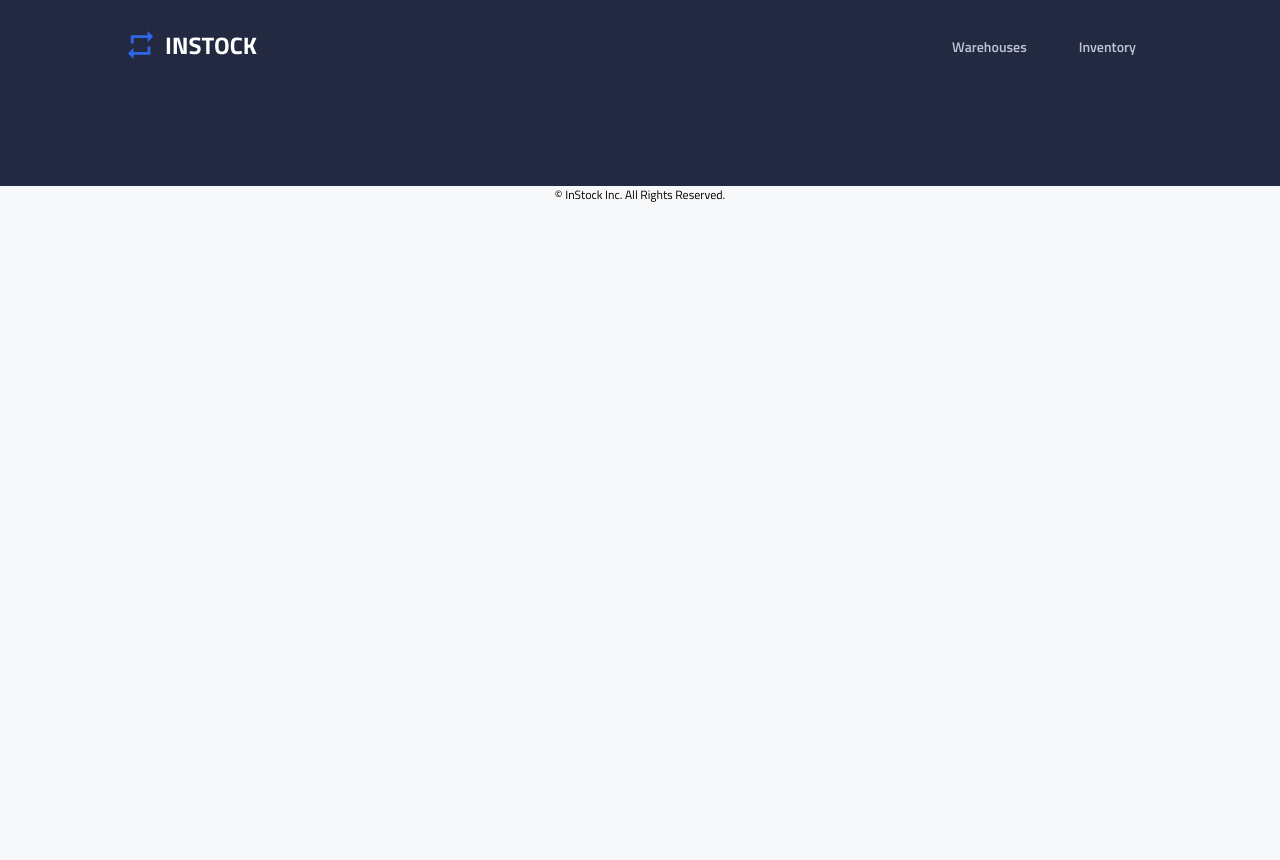
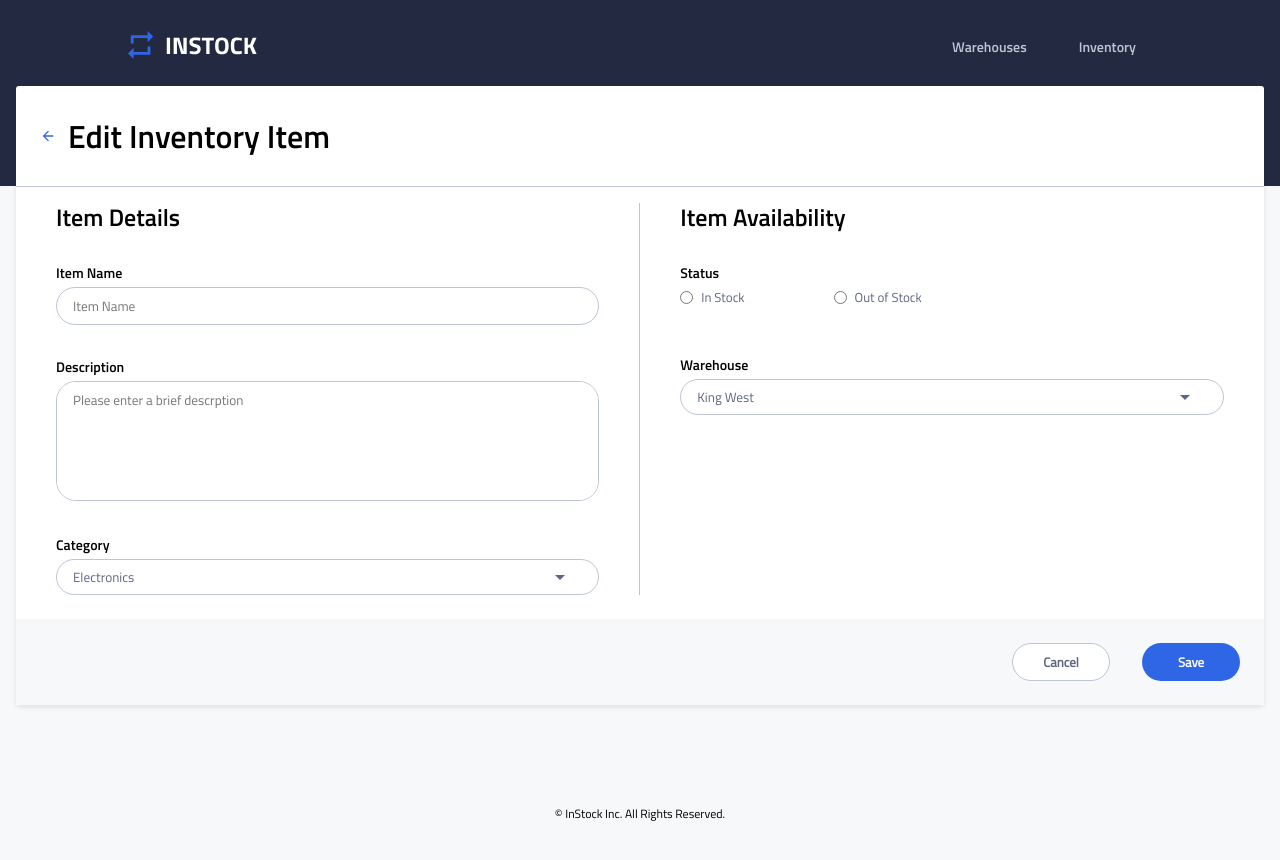
Before and after one commit to mikebernardo1/instock, a React (Create React App) app in the folder client/: page /editTest in a window 1280 px wide. Shown: the top 860 px of the page. Before the commit the page ends 800 px from the top, so only its background shows below. Built offline with nearby package versions, Linux system fonts and the light colour scheme.

Commit message:
Styling complete. Functionality pending.

```diff
--- a/client/public/index.html
+++ b/client/public/index.html
@@ -24,7 +24,7 @@
       work correctly both with client-side routing and a non-root public URL.
       Learn how to configure a non-root public URL by running `npm run build`.
     -->
-    <title>React App</title>
+    <title>InStock</title>
   </head>
   <body>
     <noscript>You need to enable JavaScript to run this app.</noscript>
--- a/client/src/App.js
+++ b/client/src/App.js
@@ -6,6 +6,8 @@ import InventoryItemDetails from './components/InventoryItemDetails/InventoryIte
 import WarehouseDetails from './components/WarehouseDetails/WarehouseDetails';
 import Footer from './components/Footer/Footer';
 import './styles/main.scss';
+
+import InventoryEditItem from './components/InventoryEditItem/InventoryEditItem';
 
 function App() {
   return (
@@ -18,6 +20,9 @@ function App() {
             <Route path="/inventory/:id" component={InventoryItemDetails}></Route>
             <Route path="/warehouse/:id/inventory" component={Inventory}></Route>
             <Route path="/warehouse/:id" component={WarehouseDetails}></Route>
+
+            {/* Test path for edit inventory page */}
+            <Route path="/editTest" component={InventoryEditItem}></Route>
         </Switch>
         <Footer/>
       </BrowserRouter>
--- a/client/src/components/InventoryEditItem/InventoryEditItem.jsx
+++ b/client/src/components/InventoryEditItem/InventoryEditItem.jsx
@@ -24,25 +24,43 @@ export default class InventoryEditItem extends React.Component{
   return (
     <div className="inventoryEditItem">
       <div className="inventoryEditItem__div1">
-        <img src={arrowBack} alt="arrow back" className="inventoryEditItem__div1-arrow"></img>
-        <h1 className="inventoryEditItem__div1-title">Add New Inventory Item</h1>
+        <img src={arrowBack}
+          alt="arrow back"
+          className="inventoryEditItem__div1-arrow">
+        </img>
+        <h1 className="inventoryEditItem__div1-title">Edit Inventory Item</h1>
       </div>
-      <form className="inventoryEditItem__form" onSubmit={this.submitHandler} name="id" id="form">
+      <form
+        className="inventoryEditItem__form"
+        onSubmit={this.submitHandler}
+        name="id"
+        id="form"
+      >
         <div className="inventoryEditItem__mainContent">
           <div className="inventoryEditItem__div2">
             <h2 className="inventoryEditItem__div2-header">Item Details</h2>
             <div className="inventoryEditItem__div2-block">
               <h3 className="inventoryEditItem__div2-block-categoryTitle">Item Name</h3>
-              <input type="text" placeholder="Item Name" className="inventoryEditItem__div2-block-textField1" name="itemName"></input>
+              <input
+                type="text"
+                placeholder="Item Name"
+                className="inventoryEditItem__div2-block-textField1"
+                name="itemName">
+              </input>
             </div>
             <div className="inventoryEditItem__div2-block">
               <h3 className="inventoryEditItem__div2-block-categoryTitle">Description</h3>
-              <textarea placeholder="Please enter a brief descrption" className="inventoryEditItem__div2-block-textField2" name="description"></textarea>
+              <textarea
+                placeholder="Please enter a brief descrption"
+                className="inventoryEditItem__div2-block-textField2"
+                name="description"></textarea>
             </div>
             <div className="inventoryEditItem__div2-block">
               <h3 className="inventoryEditItem__div2-block-categoryTitle">Category</h3>
-              <select className="inventoryEditItem__div2-block-select" name="category">
-                <option className="inventoryEditItem__div2-block-option">Electronics</option>
+              <select
+                className="inventoryEditItem__div2-block-select"
+                name="category">
+                  <option className="inventoryEditItem__div2-block-option">Electronics</option>
               </select>
             </div>
           </div>
@@ -53,23 +71,34 @@ export default class InventoryEditItem extends React.Component{
                 <h3 className="inventoryEditItem__div3-block-categoryTitle">Status</h3>
                 <div className="inventoryEditItem__div3-block-buttons--flex">
                   <div className="inventoryEditItem__div3-block-buttons-div1">
-                    <input type="radio" className="inventoryEditItem__div3-block-buttons-radio" name="status" value="In Stock"></input>
+                    <input
+                      type="radio"
+                      className="inventoryEditItem__div3-block-buttons-radio"
+                      name="status"
+                      value="In Stock">
+                    </input>
                     <label className="inventoryEditItem__div3-block-buttons-div1-label">In Stock</label>
                   </div>
                   <div className="inventoryEditItem__div3-block-buttons-div2">
-                    <input type="radio" className="inventoryEditItem__div3-block-buttons-radio" name="status" value="Out of Stock"></input>
+                    <input
+                      type="radio"
+                      className="inventoryEditItem__div3-block-buttons-radio"
+                      name="status"
+                      value="Out of Stock">
+                    </input>
                     <label className="inventoryEditItem__div3-block-buttons-div1-label">Out of Stock</label>
                   </div>
                 </div>
               </div>
               <div className="inventoryEditItem__div3-block">
-                <h3 className="inventoryEditItem__div3-block-categoryTitle">Quantity</h3>
-                <input type="number" min='0'className="inventoryEditItem__div2-block-textField1 inventoryEditItem__div3-block-textField1" name="quantity"></input>
-              </div>
-              <div className="inventoryEditItem__div3-block">
                 <h3 className="inventoryEditItem__div3-block-categoryTitle">Warehouse</h3>
                 <select className="inventoryEditItem__div2-block-select" name="warehouseName">
-                  <option disabled defaultValue className="inventoryEditItem__div2-block-option">Please select</option>
+                  <option
+                    disabled
+                    defaultValue
+                    className="inventoryEditItem__div2-block-option"
+                    >Please select
+                  </option>
                   <option className="inventoryEditItem__div2-block-option">King West</option>
                 </select>
               </div>
@@ -78,8 +107,15 @@ export default class InventoryEditItem extends React.Component{
         </div>
       </form>
       <div className="inventoryEditItem__div4">
-        <button className="inventoryEditItem__div4-button inventoryEditItem__div4-button--white" type="submit">Cancel</button>
-        <button className="inventoryEditItem__div4-button inventoryEditItem__div4-button--blue" type="submit" form="form">+ Add Item</button>
+        <button
+          className="inventoryEditItem__div4-button inventoryEditItem__div4-button--white"
+          type="submit">Cancel
+        </button>
+        <button
+          className="inventoryEditItem__div4-button inventoryEditItem__div4-button--blue"
+          type="submit"
+          form="form">Save
+        </button>
       </div>
     </div>
   )}
--- a/client/src/components/InventoryEditItem/InventoryEditItem.scss
+++ b/client/src/components/InventoryEditItem/InventoryEditItem.scss
@@ -19,6 +19,8 @@
 			max-width: 16px;
 			max-height: 16px;
 			cursor: pointer;
+			position: relative;
+			top: 10px;
 		}
 	}
 
@@ -47,13 +49,17 @@
 				font-family: $titillum-reg;
 				color: $table-column-header;
 				padding: 8px 16px 92px 16px;
+				resize: none;
+				&::-webkit-scrollbar {
+					display: none;
+				}
 			}
 			&-select {
 				border-radius: 20px;
 				border: 1px solid #bdc5d5;
 				font-family: $titillum-reg;
 				color: $table-column-header;
-				padding: 8px 16px;
+				padding: 0 16px;
 				width: 100%;
 			}
 		}
@@ -77,6 +83,11 @@
 					display: flex;
 					align-items: center;
 					margin-right: 89px;
+					&-label {
+						font-family: $titillum-reg;
+						font-size: 1.3rem;
+						color: $placeholder-text;
+					}
 				}
 				&-div2 {
 					display: flex;
@@ -84,6 +95,9 @@
 				}
 				&-radio {
 					margin-right: 8px;
+					&:checked ~ label {
+						color: $primary-text-color;
+					}
 				}
 			}
 		}
@@ -129,13 +143,39 @@
 			display: flex;
 			justify-content: space-between;
 		}
+		&__div1 {
+			&-title {
+				font-size: 3.2rem;
+			}
+		}
 		&__div2 {
 			width: 100%;
 			border-bottom: 0;
 			border-right: 1px solid #bdc5d5;
+			&-header {
+				font-size: 2.4rem;
+			}
+			&-block {
+				padding-top: 32px;
+				padding-bottom: 0;
+				&-categoryTitle {
+					font-size: 1.4rem;
+					padding-bottom: 4px;
+				}
+			}
 		}
 		&__div3 {
 			width: 100%;
+			&-header {
+				font-size: 2.4rem;
+			}
+			&-block {
+				padding-top: 32px;
+				&-categoryTitle {
+					font-size: 1.4rem;
+					padding-bottom: 4px;
+				}
+			}
 		}
 		&__div4 {
 			display: flex;
@@ -151,12 +191,16 @@
 
 @include desktop {
 	.inventoryEditItem {
+		&__mainContent {
+			padding: 0 40px;
+		}
+		&__div2 {
+			padding-right: 40px;
+			padding-left: 0;
+		}
 		&__div3 {
-			&-block {
-				&-textField1 {
-					width: 122px;
-				}
-			}
+			padding-left: 40px;
+			padding-right: 0;
 		}
 	}
 }
--- a/client/src/styles/main.scss
+++ b/client/src/styles/main.scss
@@ -1,7 +1,7 @@
-@import 'mixins';
-@import 'partials';
-@import 'typography';
-@import 'variables';
+@import "mixins";
+@import "partials";
+@import "typography";
+@import "variables";
 
 //------------------------------
 // Site-wide styling
@@ -13,7 +13,9 @@ html {
 	font-size: 10px;
 }
 
-*, *:before, *:after {
+*,
+*:before,
+*:after {
 	box-sizing: inherit;
 }
 
@@ -27,13 +29,37 @@ img {
 	height: auto;
 }
 
-h1, h2, h3, h4, hr, ul, li, img, p, hr, input, label, form, button {
+h1,
+h2,
+h3,
+h4,
+hr,
+ul,
+li,
+img,
+p,
+hr,
+input,
+label,
+form,
+button {
 	margin: 0;
 	padding: 0;
 }
 
 a {
 	text-decoration: none;
+}
+
+select {
+	background: transparent;
+	background-image: url("../assets/icons/arrow_drop_down-24px.svg");
+	background-repeat: no-repeat;
+	background-position-x: 95%;
+	background-position-y: 5px;
+	height: 36px;
+	-webkit-appearance: none;
+	-moz-appearance: none;
 }
 
 //------------------------------
@@ -60,7 +86,7 @@ h3 {
 
 h2 {
 	font-family: $titillium-semibold;
-    font-size: 2.0rem;
+	font-size: 2rem;
 	line-height: 28px;
 }
 
```
Lines whose indentation alone changed are shown as unchanged.
